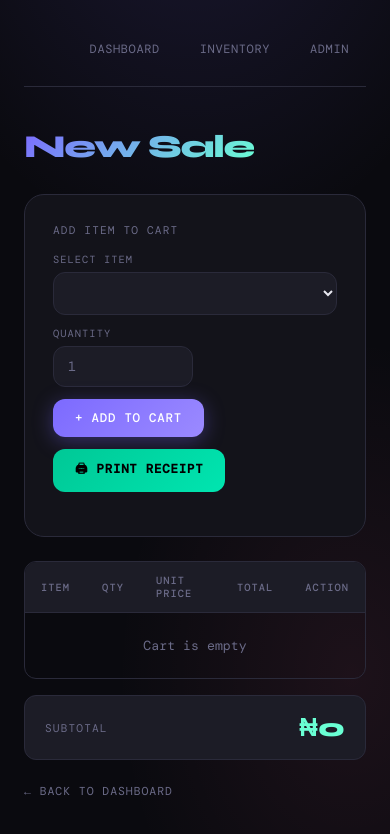
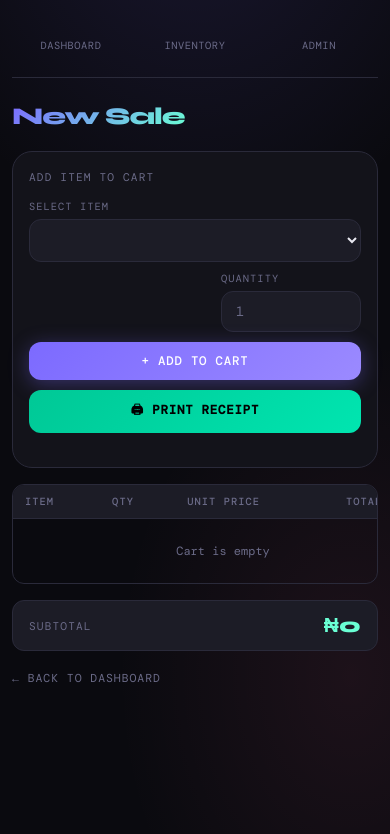
Before and after one commit to Chukwuemeka119/Store, a plain HTML site: page sales.html in a window 390 px wide. Drawn offline with nearby package versions, Linux system fonts and the light colour scheme; no server answers; sample sign-in values are in the browser's storage; a web font is replaced by a local one.

Commit message:
Add files via upload

```diff
--- a/sales.html
+++ b/sales.html
@@ -1,6 +1,7 @@
 <!DOCTYPE html>
 <html>
 <head>
+<meta name="viewport" content="width=device-width, initial-scale=1.0">
 <title>POS Sales</title>
 <link rel="stylesheet" href="style.css">
 </head>
@@ -45,11 +46,10 @@
         <th>Qty</th>
         <th>Unit Price</th>
         <th>Total</th>
-        <th>Action</th>
       </tr>
     </thead>
     <tbody id="sell-body">
-      <tr id="empty-row"><td colspan="5" style="color:var(--muted);text-align:center;padding:24px">Cart is empty</td></tr>
+      <tr id="empty-row"><td colspan="4" style="color:var(--muted);text-align:center;padding:24px">Cart is empty</td></tr>
     </tbody>
   </table>
 </div>
--- a/style.css
+++ b/style.css
@@ -570,3 +570,144 @@
   margin-top: 3px;
   letter-spacing: 0.03em;
 }
+
+/* ── MOBILE RESPONSIVE ── */
+@media (max-width: 640px) {
+
+  body {
+    padding: 16px 12px;
+  }
+
+  /* Navbar */
+  .navbar {
+    flex-direction: column;
+    align-items: flex-start;
+    gap: 12px;
+    margin-bottom: 24px;
+    padding-bottom: 16px;
+  }
+
+  .nav-links {
+    width: 100%;
+    flex-wrap: wrap;
+    gap: 6px;
+  }
+
+  .nav-links a {
+    flex: 1;
+    text-align: center;
+    font-size: 0.65rem;
+    padding: 8px 10px;
+  }
+
+  /* Page title */
+  .page-title {
+    font-size: 1.5rem;
+    margin-bottom: 20px;
+  }
+
+  /* Card */
+  .card {
+    padding: 18px 16px;
+    margin-bottom: 16px;
+  }
+
+  /* Field row — stack vertically on mobile */
+  .field-row {
+    flex-direction: column;
+    gap: 10px;
+  }
+
+  .field {
+    min-width: unset;
+    width: 100%;
+  }
+
+  /* Buttons full width in forms */
+  .field-row .btn {
+    width: 100%;
+    align-self: stretch;
+  }
+
+  /* Table — make it scrollable */
+  .table-wrap {
+    overflow-x: auto;
+    -webkit-overflow-scrolling: touch;
+  }
+
+  table {
+    font-size: 0.75rem;
+    min-width: 420px;
+  }
+
+  th, td {
+    padding: 10px 12px;
+  }
+
+  /* Subtotal bar */
+  .subtotal-bar {
+    padding: 12px 16px;
+  }
+
+  .subtotal-bar .amount {
+    font-size: 1.3rem;
+  }
+
+  /* Receipt */
+  #receipt {
+    padding: 18px 14px;
+  }
+
+  /* Tab bar */
+  .tab-bar {
+    width: 100%;
+    justify-content: stretch;
+  }
+
+  .tab-btn, .period-btn {
+    flex: 1;
+    padding: 8px 10px;
+    font-size: 0.65rem;
+    text-align: center;
+  }
+
+  /* Admin history controls */
+  #tab-history > div:first-child {
+    flex-direction: column;
+    align-items: stretch;
+  }
+
+  #tab-history .tab-bar {
+    margin-bottom: 10px;
+  }
+
+  #clear-history-btn {
+    width: 100%;
+  }
+
+  /* Dashboard cards */
+  .card[style*="cursor:pointer"] {
+    min-width: unset !important;
+  }
+
+  /* Login card */
+  .login-card {
+    padding: 28px 20px;
+  }
+
+  .login-logo {
+    font-size: 1.5rem;
+  }
+
+  /* Back link */
+  .back-link {
+    margin-top: 20px;
+    display: inline-flex;
+  }
+
+  /* Buttons inside tables */
+  td .btn {
+    padding: 5px 10px;
+    font-size: 0.65rem;
+  }
+}
```
Also changed, not shown: admin.html (+1 -0 lines), index.html (+1 -0 lines), inventory.html (+1 -0 lines), login.html (+1 -0 lines).
